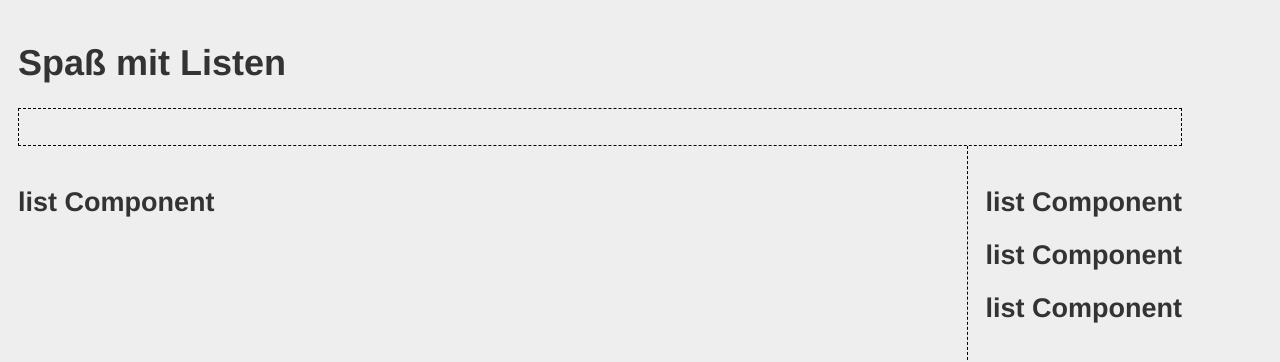
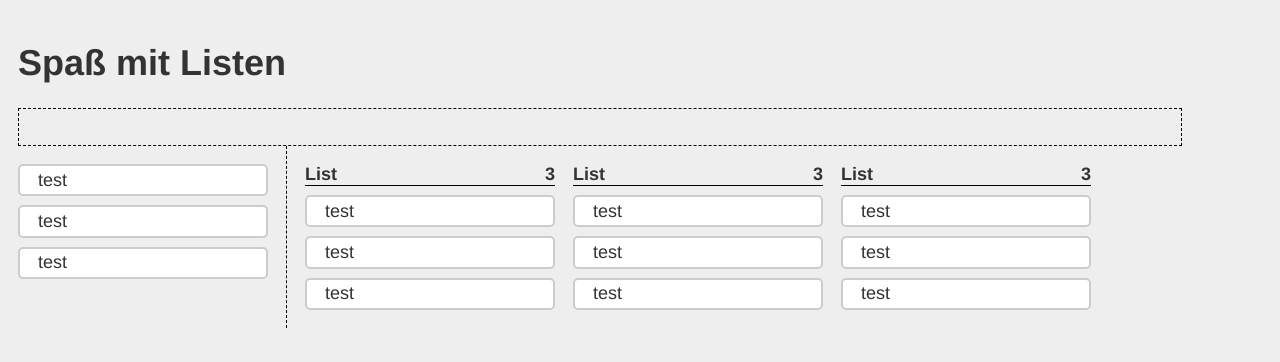
Before and after one commit to p-runge/fun-with-lists, a Vue app: page / in a window 1280 px wide. Shown: the top 362 px of the page. Built offline with nearby package versions, Linux system fonts and the light colour scheme.

Commit message:
styled c-list, implemented item counter, created and styled c-list-item, fixed dashboard styling, added dummy-data

```diff
--- a/src/components/dashboard/dashboard.html
+++ b/src/components/dashboard/dashboard.html
@@ -6,12 +6,28 @@
   </div>
   <div class="all-elements-wrapper">
     <div class="unassinged-elements">
-      <List />
+      <List>
+        <ListItem title="test"></ListItem>
+        <ListItem title="test"></ListItem>
+        <ListItem title="test"></ListItem>
+      </List>
     </div>
     <div class="assinged-elements">
-      <List />
-      <List />
-      <List />
+      <List title="List">
+        <ListItem title="test"></ListItem>
+        <ListItem title="test"></ListItem>
+        <ListItem title="test"></ListItem>
+      </List>
+      <List title="List">
+        <ListItem title="test"></ListItem>
+        <ListItem title="test"></ListItem>
+        <ListItem title="test"></ListItem>
+      </List>
+      <List title="List">
+        <ListItem title="test"></ListItem>
+        <ListItem title="test"></ListItem>
+        <ListItem title="test"></ListItem>
+      </List>
     </div>
   </div>
 </div>
--- a/src/components/dashboard/dashboard.js
+++ b/src/components/dashboard/dashboard.js
@@ -1,11 +1,13 @@
 import List from '../list'
+import ListItem from '../list-item'
 
 export default {
   name: 'Dashboard',
   components: {
-    List
+    List,
+    ListItem
   },
-  data: () => {
+  data() {
     return {
       title: 'Spaß mit Listen'
     };
--- a/src/components/dashboard/dashboard.scss
+++ b/src/components/dashboard/dashboard.scss
@@ -13,19 +13,26 @@
 
   .all-elements-wrapper {
     display: flex;
-    justify-content: space-between;
 
     .unassinged-elements,
     .assinged-elements {
       padding: 1em;
+      display: flex;
     }
 
     .unassinged-elements {
       padding-left: 0;
+      border-right: 1px dashed black;
     }
     .assinged-elements {
       padding-right: 0;
-      border-left: 1px dashed black;
+
+      .c-list {
+
+        &:not(:last-child) {
+          margin-right: 1em;
+        }
+      }
     }
   }
 }
--- /dev/null
+++ b/src/components/list-item/index.vue
@@ -0,0 +1,3 @@
+<template src="./list-item.html"></template>
+<script src="./list-item.js"></script>
+<style src="./list-item.scss" scoped lang="scss"></style>
--- /dev/null
+++ b/src/components/list-item/list-item.html
@@ -0,0 +1 @@
+<li class="c-list-item">{{title}}</li>
--- /dev/null
+++ b/src/components/list-item/list-item.js
@@ -0,0 +1,10 @@
+export default {
+  name: 'ListItem',
+  components: {},
+  props: {
+    title: {
+      type: String,
+      required: true
+    }
+  }
+}
--- /dev/null
+++ b/src/components/list-item/list-item.scss
@@ -0,0 +1,6 @@
+.c-list-item {
+  padding: .2em 1em;
+  background-color: #fff;
+  border: 2px solid #ccc;
+  border-radius: 5px;
+}
--- a/src/components/list/list.html
+++ b/src/components/list/list.html
@@ -1,4 +1,7 @@
-
-<section class="list">
-  <h1>list Component</h1>
-</section>
+<ul class="c-list">
+  <div v-if="title" class="header">
+    <span class="title">{{title}}</span>
+    <span class="item-counter">{{itemCounter}}</span>
+  </div>
+  <slot></slot>
+</ul>
--- a/src/components/list/list.js
+++ b/src/components/list/list.js
@@ -1,19 +1,27 @@
+/*
+ * ATTENTION!
+ * Only fill ListItem components in the default slot of this component
+ */
+
 export default {
-  name: 'list',
+  name: 'List',
   components: {},
-  props: [],
-  data () {
+  props: {
+    title: String
+  },
+  data() {
     return {
-
-    }
+      itemCounter: 0
+    };
   },
-  computed: {
-
-  },
-  mounted () {
-
+  mounted() {
+    this.updateItemCounter();
   },
   methods: {
-
+    updateItemCounter() {
+      this.$slots.default.forEach(() => {
+        this.itemCounter++;
+      })
+    }
   }
 }
--- a/src/components/list/list.scss
+++ b/src/components/list/list.scss
@@ -1,3 +1,29 @@
 .c-list {
+  margin: 0;
+  padding: 0;
+  list-style: none;
+  width: 250px;
 
+  .header {
+    font-weight: bold;
+    border-bottom: 1px solid black;
+    display: flex;
+    justify-content: space-between;
+    margin-bottom: .5em;
+
+    .title {
+
+    }
+
+    .item-counter {
+
+    }
+  }
+
+  .c-list-item {
+
+    &:not(:last-child) {
+      margin-bottom: .5em;
+    }
+  }
 }
```
Also changed, not shown: 1 other file (tests, documents, lock files or other folders).
